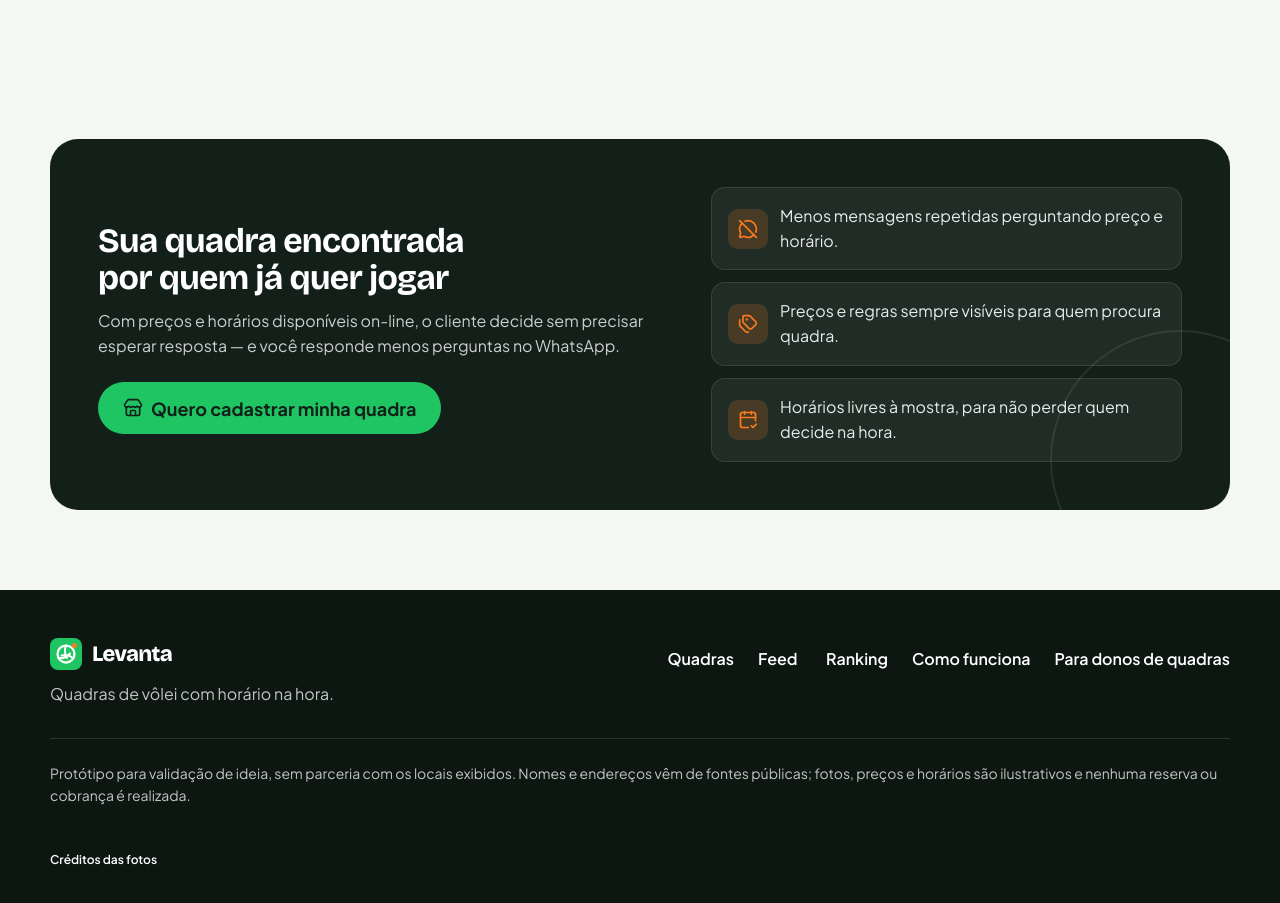
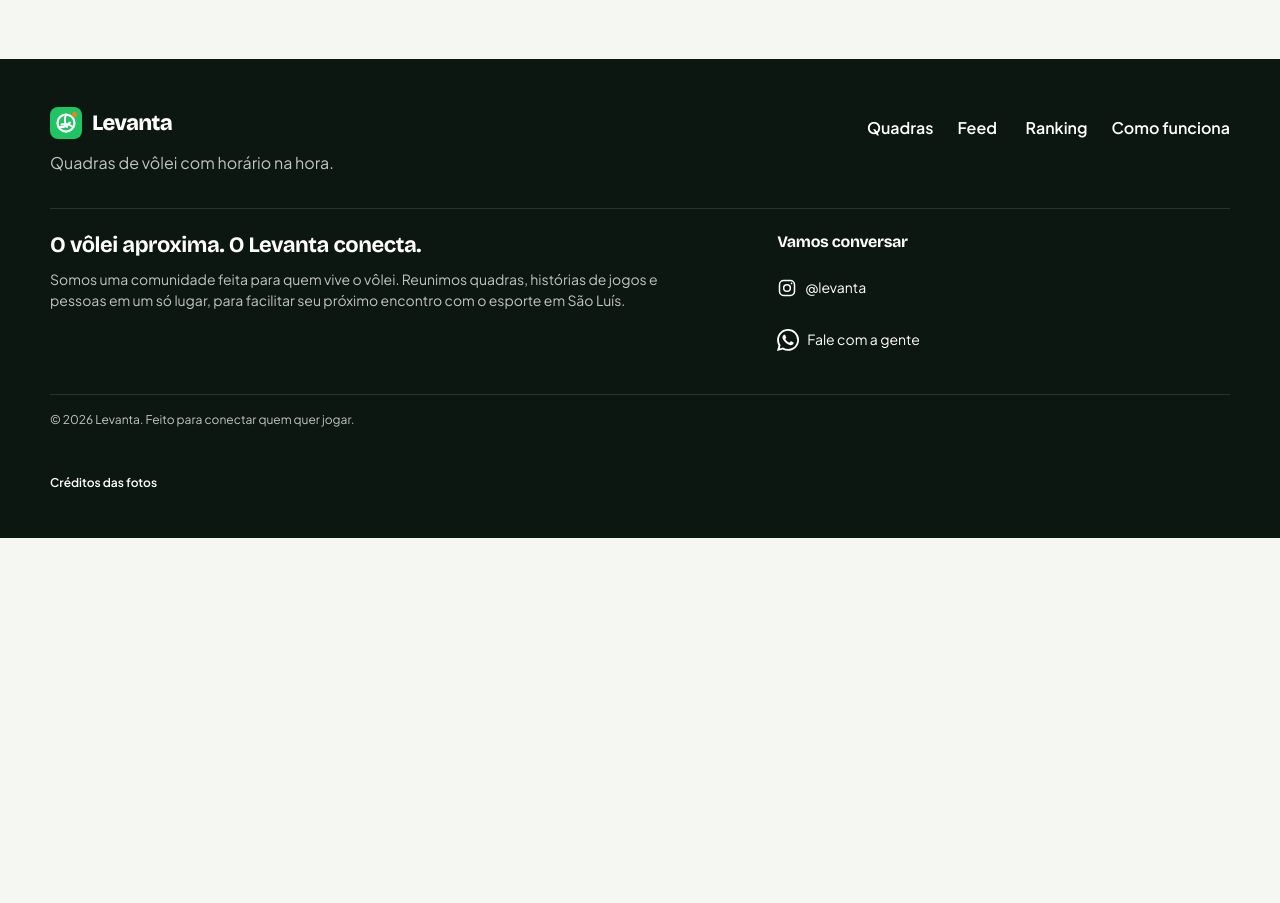
Before and after one commit to Guizaoo/VoleiAPP, a React (Vite) app: page / in a window 1280 px wide. Shown: the part 3580-4483 px from the top of the page. After the commit the page ends 4118 px from the top, so only its background shows below. Built offline with nearby package versions, Linux system fonts and the light colour scheme.

Commit message:
feat: atualiza rodape e contatos da comunidade

```diff
--- a/src/App.tsx
+++ b/src/App.tsx
@@ -5,7 +5,6 @@ import { Footer } from './components/Footer';
 import { Header } from './components/Header';
 import { Hero } from './components/Hero';
 import { HowItWorks } from './components/HowItWorks';
-import { OwnersSection } from './components/OwnersSection';
 import { FeedPage } from './components/social/FeedPage';
 import { RankingPage } from './components/social/RankingPage';
 import { siteConfig } from './config/site';
@@ -132,7 +131,6 @@ export default function App() {
             onOpenCourt={openCourt}
           />
           <HowItWorks />
-          <OwnersSection />
         </main>
       )}
       <Footer onNavigate={go} />
--- a/src/components/Footer.module.css
+++ b/src/components/Footer.module.css
@@ -35,11 +35,23 @@
   color: var(--color-brand-bright);
 }
 
-.notice {
+.about {
+  display: grid;
+  gap: var(--space-6);
   padding-top: var(--space-6);
   border-top: 1px solid rgb(255 255 255 / 0.12);
   font-size: var(--text-sm);
 }
+
+.about h2 { color: #fff; font-size: var(--text-xl); margin-bottom: var(--space-3); }
+.about p { max-width: 62ch; }
+.socials { display: grid; gap: var(--space-2); }
+.socials h3 { color: #fff; font-size: var(--text-md); margin-bottom: var(--space-2); }
+.socialLink { display: inline-flex; align-items: center; gap: var(--space-2); min-height: 44px; color: #fff; text-decoration: none; }
+.socialLink:hover { color: var(--color-brand-bright); }
+.socialLink svg { flex-shrink: 0; }
+.socials small, .copyright { font-size: var(--text-xs); }
+.copyright { padding-top: var(--space-4); border-top: 1px solid rgb(255 255 255 / 0.12); }
 
 .credits {
   font-size: var(--text-xs);
@@ -76,8 +88,11 @@
     gap: var(--space-6);
   }
 
-  .notice,
+  .about,
+  .copyright,
   .credits {
     grid-column: 1 / -1;
   }
+
+  .about { grid-template-columns: 1.5fr 1fr; gap: var(--space-12); }
 }
--- a/src/components/Footer.tsx
+++ b/src/components/Footer.tsx
@@ -7,7 +7,6 @@ import styles from './Footer.module.css';
 
 const sectionLinks = [
   { hash: '#como-funciona', label: 'Como funciona' },
-  { hash: '#para-donos', label: 'Para donos de quadras' },
 ];
 
 interface FooterProps {
@@ -40,10 +39,34 @@ export function Footer({ onNavigate }: FooterProps) {
             ))}
           </ul>
         </nav>
-        <p className={styles.notice}>
-          Protótipo para validação de ideia, sem parceria com os locais exibidos. Nomes e endereços vêm de fontes
-          públicas; fotos, preços e horários são ilustrativos e nenhuma reserva ou cobrança é realizada.
-        </p>
+        <section className={styles.about} aria-labelledby="about-levanta">
+          <div>
+            <h2 id="about-levanta">O vôlei aproxima. O Levanta conecta.</h2>
+            <p>Somos uma comunidade feita para quem vive o vôlei. Reunimos quadras, histórias de jogos e pessoas
+              em um só lugar, para facilitar seu próximo encontro com o esporte em {siteConfig.city}.</p>
+          </div>
+          <div className={styles.socials}>
+            <h3>Vamos conversar</h3>
+            <a className={styles.socialLink} href="https://www.instagram.com/" target="_blank" rel="noreferrer">
+              <svg width="20" height="20" viewBox="0 0 24 24" fill="none" stroke="currentColor" strokeWidth="1.8" aria-hidden="true">
+                <rect x="3" y="3" width="18" height="18" rx="5" />
+                <circle cx="12" cy="12" r="4" />
+                <circle cx="17.5" cy="6.5" r="1" fill="currentColor" stroke="none" />
+              </svg>
+              @levanta
+              <span className="visually-hidden"> no Instagram (abre em nova aba)</span>
+            </a>
+            <a className={styles.socialLink} href="https://www.whatsapp.com/" target="_blank" rel="noreferrer">
+              <svg width="22" height="22" viewBox="0 0 24 24" fill="currentColor" aria-hidden="true">
+                <path d="M20.52 3.48A11.86 11.86 0 0 0 12.05 0C5.47 0 .11 5.35.1 11.93c0 2.1.55 4.16 1.6 5.97L0 24l6.25-1.64a11.94 11.94 0 0 0 5.8 1.48h.01c6.58 0 11.94-5.35 11.94-11.93a11.87 11.87 0 0 0-3.48-8.43ZM12.06 21.8a9.9 9.9 0 0 1-5.04-1.38l-.36-.21-3.71.97.99-3.62-.24-.37a9.87 9.87 0 0 1-1.52-5.26c0-5.47 4.46-9.92 9.93-9.92a9.85 9.85 0 0 1 7.02 2.91 9.86 9.86 0 0 1 2.9 7.02c0 5.47-4.45 9.92-9.97 9.86Z" />
+                <path d="M17.5 14.4c-.3-.15-1.77-.87-2.05-.97-.27-.1-.47-.15-.67.15-.2.3-.77.97-.94 1.17-.17.2-.35.22-.65.07-.3-.15-1.26-.46-2.4-1.48-.89-.79-1.49-1.77-1.66-2.07-.17-.3-.02-.46.13-.61.13-.13.3-.35.45-.52.15-.18.2-.3.3-.5.1-.2.05-.38-.03-.53-.07-.15-.67-1.62-.92-2.22-.24-.58-.49-.5-.67-.51h-.57c-.2 0-.52.07-.8.37-.27.3-1.04 1.02-1.04 2.49s1.07 2.89 1.22 3.09c.15.2 2.1 3.2 5.08 4.49.71.31 1.27.49 1.7.63.71.22 1.36.19 1.87.12.57-.09 1.77-.73 2.02-1.43.25-.7.25-1.3.17-1.43-.07-.12-.27-.2-.57-.35Z" />
+              </svg>
+              Fale com a gente
+              <span className="visually-hidden"> no WhatsApp (abre em nova aba)</span>
+            </a>
+          </div>
+        </section>
+        <p className={styles.copyright}>© 2026 {siteConfig.name}. Feito para conectar quem quer jogar.</p>
         <details className={styles.credits}>
           <summary>Créditos das fotos</summary>
           <ul>
```
